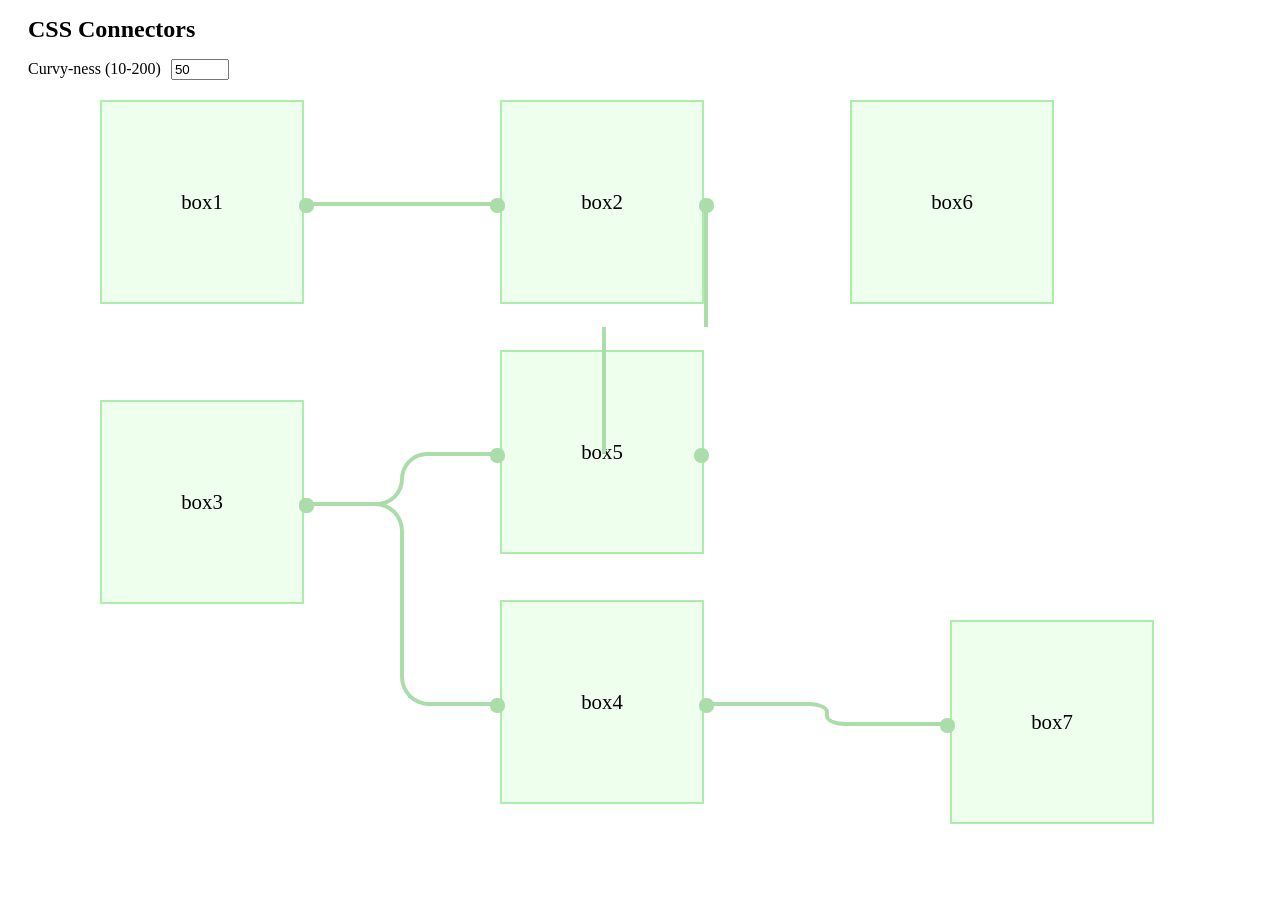
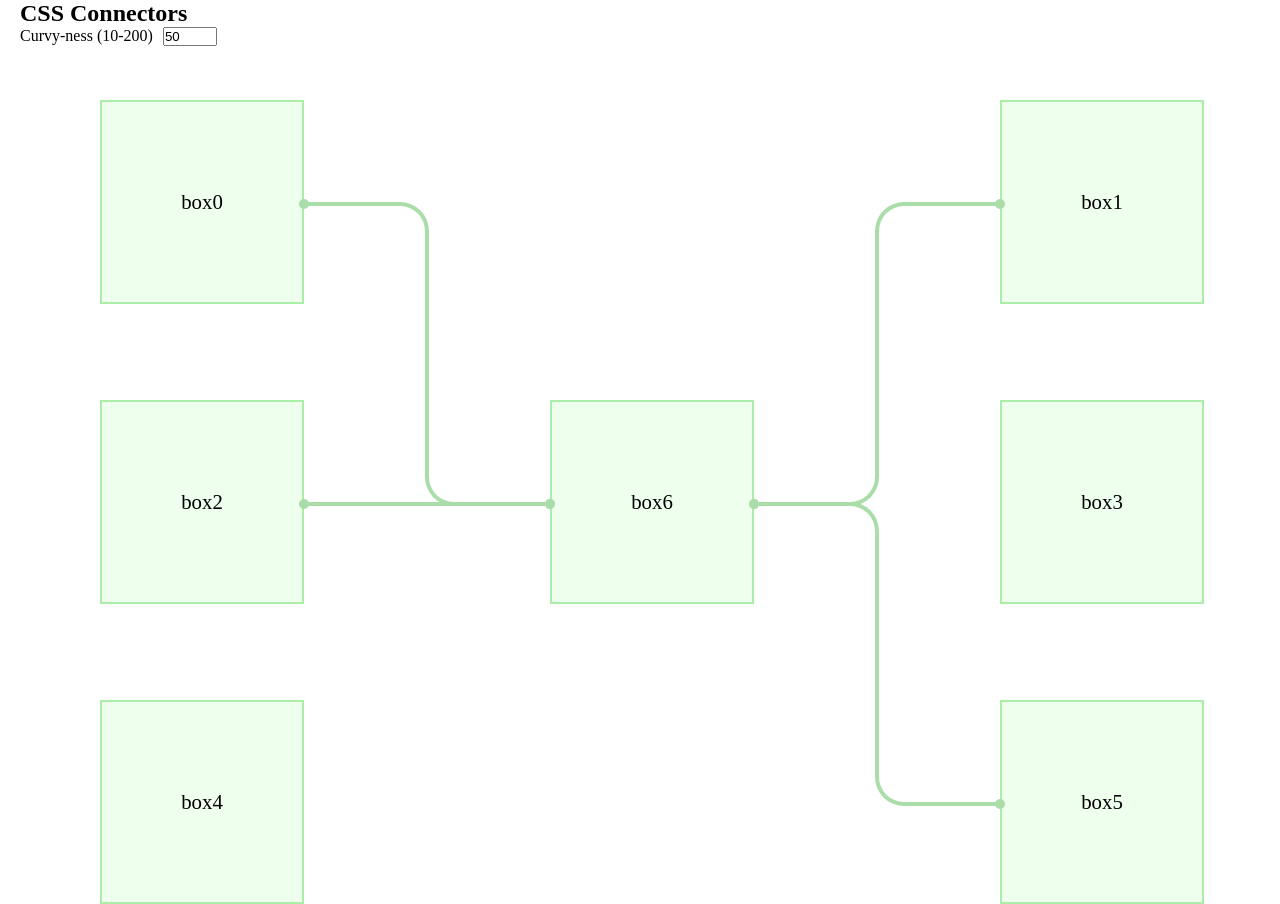
Before and after one commit to Ghibrasoft/box_connectors, a React (Vite) app: page / in a window 1280 px wide. Before the commit the page ends 824 px from the top, so only its background shows below. Built offline with nearby package versions, Linux system fonts and the light colour scheme.

Commit message:
Updating: styles

```diff
--- a/src/App.tsx
+++ b/src/App.tsx
@@ -3,9 +3,9 @@ import Board from './components/Board'
 function App() {
 
   return (
-    <>
+    <div className='wrapper'>
       <Board />
-    </>
+    </div>
   )
 }
 
--- a/src/components/Board.tsx
+++ b/src/components/Board.tsx
@@ -5,20 +5,19 @@ const Board = () => {
     const [borderRadius, setBorderRadius] = useState(50);
     const inputRef = useRef<HTMLInputElement>(null);
     const [boxes] = useState([
-        { id: 'box1', top: 100, left: 100 },
-        { id: 'box2', top: 100, left: 500 },
-        { id: 'box3', top: 400, left: 100 },
-        { id: 'box4', top: 600, left: 500 },
-        { id: 'box5', top: 350, left: 500 },
-        { id: 'box6', top: 100, left: 850 },
-        { id: 'box7', top: 620, left: 950 }
+        { id: 'box0', top: 100, left: 100 },
+        { id: 'box1', top: 100, left: 1000 },
+        { id: 'box2', top: 400, left: 100 },
+        { id: 'box3', top: 400, left: 1000 },
+        { id: 'box4', top: 700, left: 100 },
+        { id: 'box5', top: 700, left: 1000 },
+        { id: 'box6', top: 400, left: 550 }
     ]);
     const [connections] = useState([
-        { start: 0, end: 1 },
-        { start: 2, end: 3 },
-        { start: 4, end: 1 },
-        { start: 2, end: 4 },
-        { start: 6, end: 3 }
+        { start: 0, end: 6 },
+        { start: 2, end: 6 },
+        { start: 1, end: 6 },
+        { start: 5, end: 6 }
     ]);
 
     const updateBorderRadius = () => {
@@ -28,7 +27,7 @@ const Board = () => {
     };
 
     return (
-        <div>
+        <div className="board">
             <h1>CSS Connectors</h1>
             <div className='controls'>
                 <label>{'Curvy-ness (10-200)'}</label>
--- a/src/components/Connector.tsx
+++ b/src/components/Connector.tsx
@@ -1,7 +1,12 @@
 import { useCallback, useEffect, useState } from "react";
 import { getBoxPositions } from "../helpers/getBoxPositions";
 
-const Connector = ({ startBox, endBox, borderRadius }: any) => {
+interface IConnectorProps {
+    startBox: { id: string };
+    endBox: { id: string };
+    borderRadius: number;
+}
+const Connector: React.FC<IConnectorProps> = ({ startBox, endBox, borderRadius }) => {
     const [connectorStyle, setConnectorStyle] = useState({
         top: 0,
         left: 0,
@@ -29,6 +34,7 @@ const Connector = ({ startBox, endBox, borderRadius }: any) => {
         const shouldSmooth = currentBorderRadius < maxBorderRadius;
         const widthAndMargin = shouldSmooth ? currentBorderRadius : (currentBorderRadius / 2);
 
+        // props vertical & horizontal
         const getCenterStyle = (v: string, h: string) => {
             return {
                 height: (height / 2) - borderWidth,
--- a/src/helpers/getBoxPositions.ts
+++ b/src/helpers/getBoxPositions.ts
@@ -9,6 +9,6 @@ export const getBoxPositions = (startId: string, endId: string) => {
     boxTop,
     boxBottom: boxTop === b1 ? b2 : b1,
     boxLeft,
-      boxRight: boxLeft === b1 ? b2 : b1
+    boxRight: boxLeft === b1 ? b2 : b1,
   };
-  }
+};
--- a/src/index.css
+++ b/src/index.css
@@ -1,5 +1,11 @@
+@import "./variables.css";
+
+* {
+  margin: 0;
+  padding: 0;
+  /* box-sizing: border-box; */
+}
 /* Custom scrollbar styles */
-
 /* WebKit browsers */
 html::-webkit-scrollbar {
   width: 12px;
@@ -42,11 +48,14 @@ html::-moz-scrollbar-thumb:hover {
   background: #aea;
 }
 
-#root {
+.wrapper {
   /* width: 100vw; */
   height: 100vh;
-  position: "relative";
 }
+
+.board {
+  position: relative;
+  height: 100%;
 
   h1 {
     margin-left: 20px;
@@ -66,10 +75,10 @@ h1 {
   }
 
   .box {
+    position: absolute;
     height: 200px;
     width: 200px;
     background-color: #efe;
-  position: absolute;
     display: flex;
     justify-content: center;
     align-items: center;
@@ -78,10 +87,10 @@ h1 {
   }
 
   .connector {
+    position: absolute;
     display: flex;
+    align-items: center;
     justify-content: center;
-  align-items: center;
-  position: absolute;
 
     .line {
       border-top: 4px solid #ada;
@@ -90,38 +99,43 @@ h1 {
     }
 
     .startLine {
+      position: relative;
       width: 50%;
       height: 0px;
       align-self: flex-start;
-    position: relative;
     }
+    /* start-dot */
     .startLine::before {
+      position: absolute;
       content: "";
-    position: absolute;
-    width: 15px;
-    height: 15px;
+      width: 10px;
+      height: 10px;
       background-color: #ada;
       left: -5px;
-    top: calc(50% - 8px);
-    border-radius: 7px;
+      top: 50%;
+      transform: translateY(calc(-50% - 2px));
+      border-radius: 50%;
     }
 
     .endLine {
+      position: relative;
       width: 50%;
       height: 0px;
       align-self: flex-end;
-    position: relative;
     }
+    /* end-dot */
     .endLine::before {
+      position: absolute;
       content: "";
-    position: absolute;
-    width: 15px;
-    height: 15px;
+      width: 10px;
+      height: 10px;
       background-color: #ada;
       right: -5px;
-    top: calc(50% - 8px);
-    border-radius: 7px;
+      top: 50%;
+      transform: translateY(calc(-50% - 2px));
+      border-radius: 50%;
     }
+
     .centerLine {
       display: flex;
       flex-direction: column;
@@ -141,3 +155,4 @@ h1 {
       height: 50%;
     }
   }
+}
--- /dev/null
+++ b/src/variables.css
@@ -0,0 +1,10 @@
+:root {
+  --box-width: 200px;
+  --box-height: 200px;
+  --dot-width: 10px;
+  --dot-height: 10px;
+
+  --bg-color: #efe;
+  --border-color: #aea;
+  --dot-color: #ada;
+}
```
Lines whose indentation alone changed are shown as unchanged.
